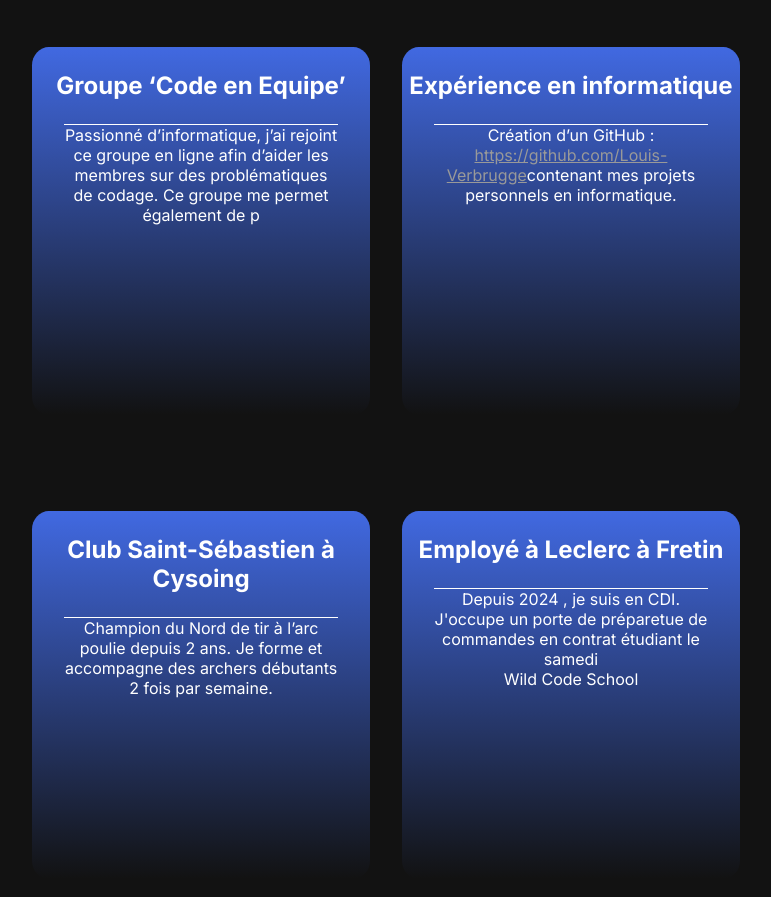
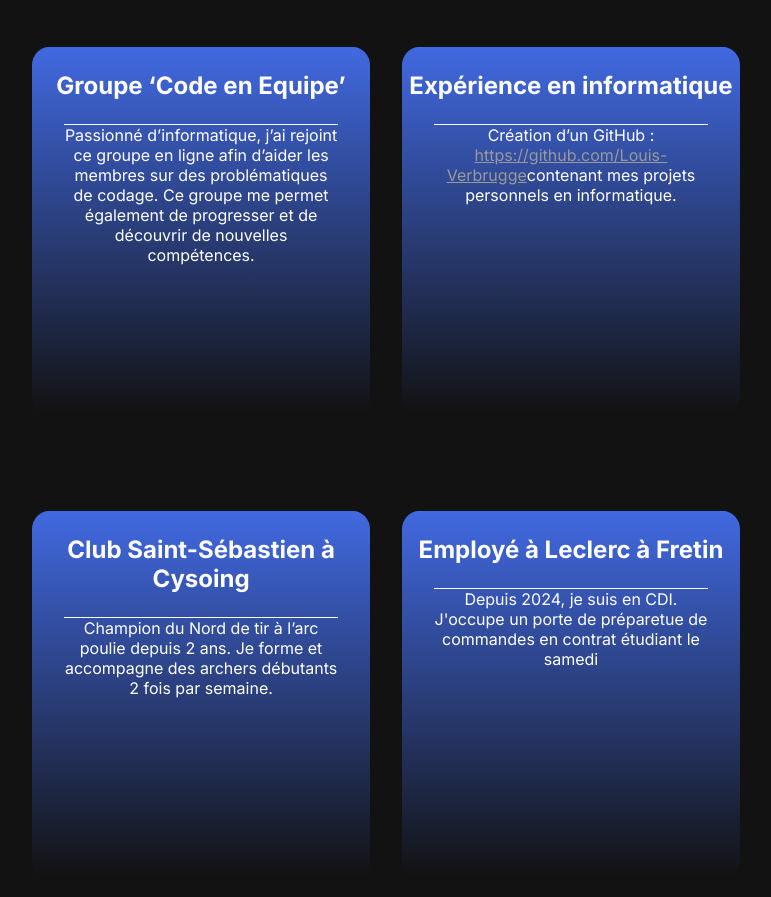
Before and after one commit to Louis-Verbrugge/portfolio-next, a Next.js app: page / in a window 1280 px wide. Shown: the part 931-1828 px from the top of the page, without its empty margins (254-1025 px from the left). Built offline with nearby package versions, Linux system fonts and the light colour scheme.

Commit message:
portfolio next

```diff
--- a/app/experience.tsx
+++ b/app/experience.tsx
@@ -14,7 +14,8 @@ const experience = () => {
           <div className="carte">
             <p>Passionné d’informatique, j’ai rejoint ce groupe en ligne
               afin d’aider les membres sur des problématiques de
-              codage. Ce groupe me permet également de p</p>
+              codage. Ce groupe me permet également de progresser et de
+              découvrir de nouvelles compétences.</p>
           </div>
         </div>
 
@@ -41,9 +42,8 @@ const experience = () => {
         <div className="experience">
           <h3>Employé à Leclerc à Fretin</h3>
           <div className="carte">
-            <p>Depuis 2024 , je suis en CDI.</p>
+            <p>Depuis 2024, je suis en CDI.</p>
             <p>J'occupe un porte de préparetue de commandes en contrat étudiant le samedi</p>
-            <p>Wild Code School</p>
           </div>
         </div>
 
```
